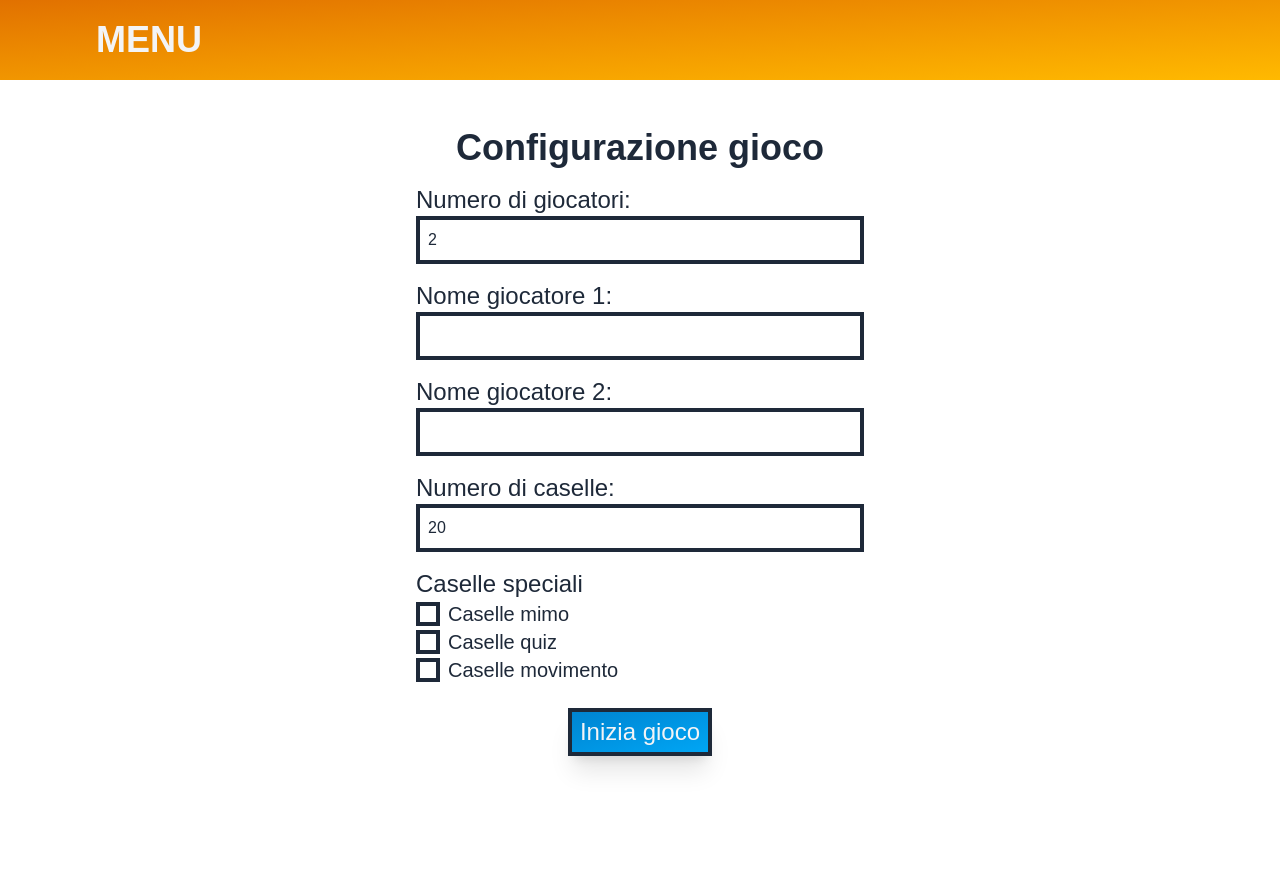
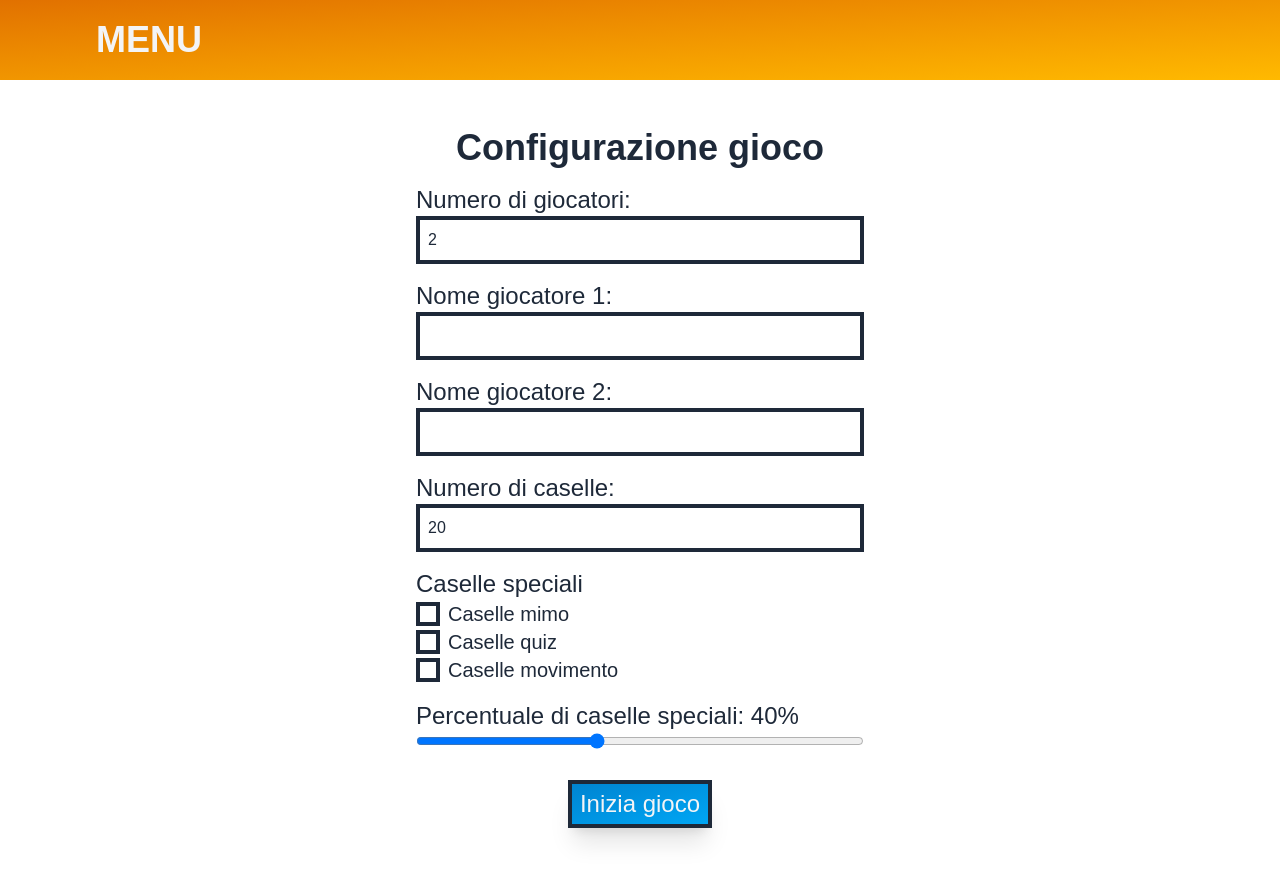
Before and after one commit to samueldebenedictis/tesi, a Next.js app: page / in a window 1280 px wide. Before the commit the page ends 812 px from the top, so only its background shows below. Built offline with nearby package versions, Linux system fonts and the light colour scheme; a web font is replaced by a local one.

Commit message:
feat: add slider for special squares percentage

```diff
--- a/src/app/page.tsx
+++ b/src/app/page.tsx
@@ -12,6 +12,7 @@ import {
   LABEL_PLAYER_NAME,
   LABEL_PLAYERS_NUMBER,
   LABEL_QUIZ,
+  LABEL_SPECIAL_PERCENTAGE,
   LABEL_SPECIAL_SQUARES,
   LABEL_SQUARES_NUMBER,
   LABEL_SUBMIT,
@@ -49,6 +50,7 @@ export default function Home() {
     quiz: false,
     move: false,
   });
+  const [specialPercentage, setSpecialPercentage] = useState(40);
 
   const handleNumPlayersChange = (e: React.ChangeEvent<HTMLInputElement>) => {
     const value = parseInt(e.target.value);
@@ -90,7 +92,11 @@ export default function Home() {
       turnsToSkip: 0,
     }));
 
-    const squareJSON = generateSquares(numSquares, squareTypes);
+    const squareJSON = generateSquares(
+      numSquares,
+      squareTypes,
+      specialPercentage / 100,
+    );
 
     const gameInstance: GameJSON = {
       currentRound: 1,
@@ -160,7 +166,7 @@ export default function Home() {
           />
         </div>
 
-        <div className="mb-6">
+        <div className="mb-4">
           <Label htmlFor="squareTypes">{LABEL_SPECIAL_SQUARES}</Label>
           <div className="flex items-center">
             <input
@@ -197,6 +203,22 @@ export default function Home() {
           </div>
         </div>
 
+        <div className="mb-6">
+          <Label htmlFor="specialPercentage">
+            {LABEL_SPECIAL_PERCENTAGE(specialPercentage)}
+          </Label>
+          <input
+            type="range"
+            id="specialPercentage"
+            name="specialPercentage"
+            min="0"
+            max="100"
+            value={specialPercentage}
+            onChange={(e) => setSpecialPercentage(parseInt(e.target.value))}
+            className="w-full"
+          />
+        </div>
+
         <Button color="blue" type="submit" className="mx-auto">
           {LABEL_SUBMIT}
         </Button>
--- a/src/app/texts.ts
+++ b/src/app/texts.ts
@@ -6,6 +6,8 @@ export const LABEL_PLAYER_NAME = (n: number) => `Nome giocatore ${n}:`;
 export const LABEL_SQUARES_NUMBER = "Numero di caselle:";
 export const LABEL_GAME_CONFIGURATION = "Configurazione gioco";
 export const LABEL_SPECIAL_SQUARES = "Caselle speciali";
+export const LABEL_SPECIAL_PERCENTAGE = (n: number) =>
+  `Percentuale di caselle speciali: ${n}%`;
 export const LABEL_MIME = "Caselle mimo";
 export const LABEL_QUIZ = "Caselle quiz";
 export const LABEL_MOVE = "Caselle movimento";
--- a/src/app/utils/generate-squares.ts
+++ b/src/app/utils/generate-squares.ts
@@ -7,11 +7,10 @@ import type {
 // Funzione per generare le caselle all'avvio della partita
 // Percentuale di caselle speciali (deve essere comprese tra 0 e 1)
 
-const SPECIAL_PERCENTAGE = 0.4;
-
 export const generateSquares = (
   numSquares: number,
   squareTypes: { mime: boolean; quiz: boolean; move: boolean },
+  specialPercentage: number = 0.4,
 ): SquareJSON[] => {
   // Genera un array di caselle normali
   const squares: SquareJSON[] = Array.from(Array(numSquares).keys()).map(
@@ -49,7 +48,7 @@ export const generateSquares = (
 
   // Calcolo le caselle speciali da generare
   const specialSquaresToPlace = Math.min(
-    Math.floor(numSquares * SPECIAL_PERCENTAGE),
+    Math.floor(numSquares * specialPercentage),
     specialSquareIndices.length,
   );
 
```
